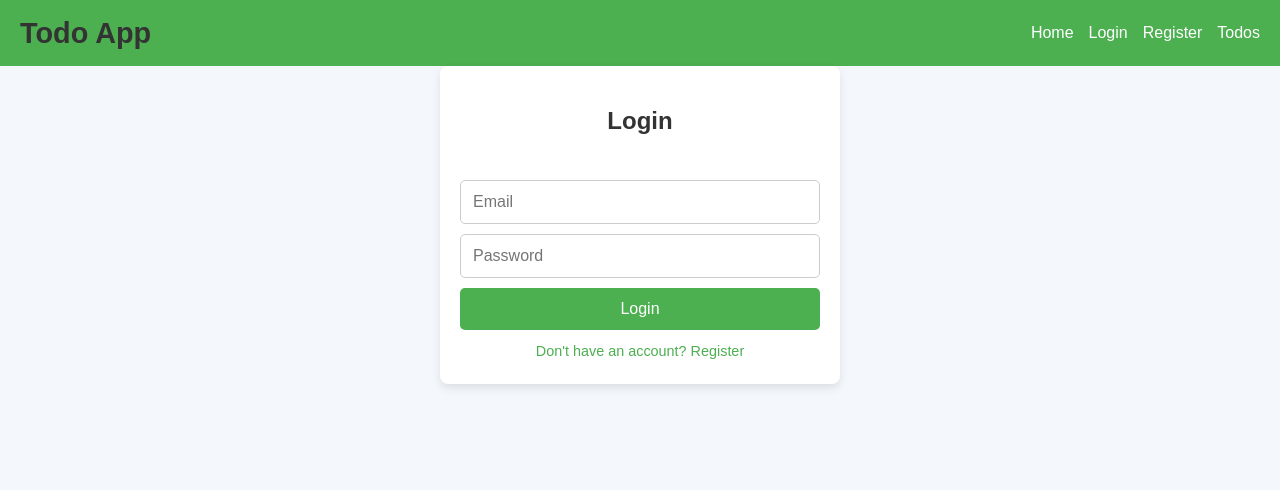
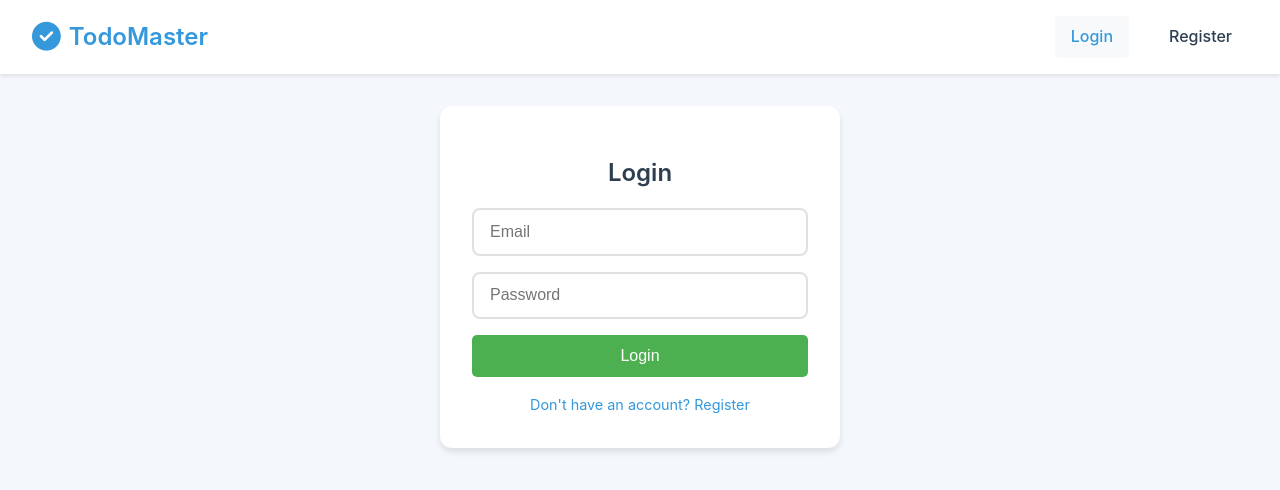
Before and after one commit to Shubham-Kumar1/devops-fe, a React (Create React App) app: page /login in a window 1280 px wide. Shown: the top 490 px of the page. Built offline with nearby package versions, Linux system fonts and the light colour scheme; the HTML template or start-up script is replaced by a standard one.

Commit message:
improved UI

```diff
--- a/public/index.html
+++ b/public/index.html
@@ -24,7 +24,8 @@
       work correctly both with client-side routing and a non-root public URL.
       Learn how to configure a non-root public URL by running `npm run build`.
     -->
-    <title>React App</title>
+    <link rel="stylesheet" href="https://cdnjs.cloudflare.com/ajax/libs/font-awesome/6.5.1/css/all.min.css" />
+    <title>TodoMaster - Organize Your Tasks</title>
   </head>
   <body>
     <noscript>You need to enable JavaScript to run this app.</noscript>
--- a/src/App.css
+++ b/src/App.css
@@ -1,98 +1,220 @@
+/* Global Styles */
+:root {
+  --primary-color: #3498db;
+  --primary-dark: #2980b9;
+  --secondary-color: #2ecc71;
+  --secondary-dark: #27ae60;
+  --danger-color: #e74c3c;
+  --danger-dark: #c0392b;
+  --text-primary: #2c3e50;
+  --text-secondary: #7f8c8d;
+  --bg-primary: #ffffff;
+  --bg-secondary: #f8f9fa;
+  --border-color: #e0e0e0;
+  --shadow-sm: 0 2px 4px rgba(0, 0, 0, 0.1);
+  --shadow-md: 0 4px 6px rgba(0, 0, 0, 0.1);
+  --shadow-lg: 0 10px 15px rgba(0, 0, 0, 0.1);
+  --radius-sm: 4px;
+  --radius-md: 8px;
+  --radius-lg: 12px;
+}
+
+* {
+  margin: 0;
+  padding: 0;
+  box-sizing: border-box;
+}
+
 body {
   background-color: #f4f7fc;
-  color: #333;
+  color: var(--text-primary);
   line-height: 1.6;
+  font-family: -apple-system, BlinkMacSystemFont, 'Segoe UI', Roboto, 'Helvetica Neue', Arial, sans-serif;
+  -webkit-font-smoothing: antialiased;
+  -moz-osx-font-smoothing: grayscale;
 }
 
+/* Container */
+.container {
+  max-width: 400px;
+  margin: 2rem auto;
+  padding: 2rem;
+  background-color: var(--bg-primary);
+  border-radius: var(--radius-lg);
+  box-shadow: var(--shadow-md);
+}
+
+/* Typography */
 h1, h2 {
   text-align: center;
   margin: 1rem 0;
-  color: #333;
-}
-
-.container {
-  max-width: 400px;
-  margin: 0 auto;
-  padding: 20px;
-  background-color: #fff;
-  border-radius: 8px;
-  box-shadow: 0 4px 10px rgba(0, 0, 0, 0.1);
+  color: var(--text-primary);
+  font-weight: 600;
 }
 
 /* Navbar Styles */
 .navbar {
-  background-color: #4CAF50;
-  padding: 10px 20px;
-  color: white;
+  background-color: var(--bg-primary);
+  padding: 1rem 2rem;
+  color: var(--text-primary);
   display: flex;
   justify-content: space-between;
   align-items: center;
+  box-shadow: var(--shadow-sm);
+  position: sticky;
+  top: 0;
+  z-index: 1000;
 }
 
-.navbar h1 {
-  margin: 0;
+.navbar-brand {
+  display: flex;
+  align-items: center;
+  gap: 1rem;
+}
+
+.navbar-logo {
+  display: flex;
+  align-items: center;
+  gap: 0.5rem;
+  text-decoration: none;
+  color: var(--primary-color);
+  font-size: 1.5rem;
+  font-weight: 600;
+}
+
+.navbar-logo i {
   font-size: 1.8rem;
 }
 
-.nav-links {
-  display: flex;
-  gap: 15px;
+.navbar-toggle {
+  display: none;
+  background: none;
+  border: none;
+  cursor: pointer;
+  padding: 0.5rem;
 }
 
-.nav-links a {
-  color: white;
+.hamburger {
+  display: block;
+  width: 24px;
+  height: 2px;
+  background-color: var(--text-primary);
+  position: relative;
+  transition: all 0.3s ease;
+}
+
+.hamburger::before,
+.hamburger::after {
+  content: '';
+  position: absolute;
+  width: 24px;
+  height: 2px;
+  background-color: var(--text-primary);
+  transition: all 0.3s ease;
+}
+
+.hamburger::before {
+  top: -6px;
+}
+
+.hamburger::after {
+  bottom: -6px;
+}
+
+.navbar-menu {
+  display: flex;
+  gap: 1.5rem;
+  align-items: center;
+}
+
+.nav-link {
+  color: var(--text-primary);
   text-decoration: none;
   font-weight: 500;
-  transition: color 0.3s ease;
+  padding: 0.5rem 1rem;
+  border-radius: var(--radius-sm);
+  transition: all 0.3s ease;
 }
 
-.nav-links a:hover {
-  color: #ddd;
+.nav-link:hover {
+  color: var(--primary-color);
+  background-color: var(--bg-secondary);
+}
+
+.nav-link.active {
+  color: var(--primary-color);
+  background-color: var(--bg-secondary);
+}
+
+.logout-btn {
+  background: none;
+  border: none;
+  font-size: 1rem;
+  cursor: pointer;
 }
 
 /* Form Styles */
-.form-container input {
-  width: 100%;
-  padding: 12px;
-  margin-bottom: 10px;
-  border: 1px solid #ccc;
-  border-radius: 5px;
-  font-size: 1rem;
+.form-container {
+  display: flex;
+  flex-direction: column;
+  gap: 1rem;
 }
 
-.form-container button {
+input {
   width: 100%;
-  padding: 12px;
-  background-color: #4CAF50;
+  padding: 0.8rem 1rem;
+  border: 2px solid var(--border-color);
+  border-radius: var(--radius-md);
+  font-size: 1rem;
+  transition: all 0.3s ease;
+}
+
+input:focus {
+  outline: none;
+  border-color: var(--primary-color);
+  box-shadow: 0 0 0 3px rgba(52, 152, 219, 0.2);
+}
+
+button {
+  padding: 0.8rem 1.5rem;
+  background-color: var(--primary-color);
   color: white;
   border: none;
-  border-radius: 5px;
+  border-radius: var(--radius-md);
   font-size: 1rem;
+  font-weight: 500;
   cursor: pointer;
-  transition: background-color 0.3s ease;
+  transition: all 0.3s ease;
 }
 
-.form-container button:hover {
-  background-color: #45a049;
+button:hover {
+  background-color: var(--primary-dark);
+}
+
+button:disabled {
+  background-color: var(--text-secondary);
+  cursor: not-allowed;
 }
 
 .link {
   display: block;
   text-align: center;
-  margin-top: 10px;
+  margin-top: 1rem;
+  color: var(--primary-color);
+  text-decoration: none;
   font-size: 0.9rem;
-  color: #4CAF50;
-  text-decoration: none;
+  transition: color 0.3s ease;
 }
 
 .link:hover {
-  color: #45a049;
+  color: var(--primary-dark);
 }
 
 .error {
-  color: red;
+  color: var(--danger-color);
   text-align: center;
-  margin-bottom: 10px;
+  margin: 0.5rem 0;
+  font-size: 0.9rem;
 }
 
 /* Todo List Styles */
@@ -139,15 +261,6 @@ h1, h2 {
 }
 
 /* Input and Add Todo styles */
-input {
-  width: calc(100% - 22px);
-  padding: 12px;
-  border-radius: 5px;
-  border: 1px solid #ccc;
-  margin-bottom: 10px;
-  font-size: 1rem;
-}
-
 button {
   padding: 12px;
   background-color: #4CAF50;
@@ -197,18 +310,36 @@ ul {
 /* Media Queries for responsiveness */
 @media (max-width: 768px) {
   .container {
-    padding: 15px;
-    width: 90%;
+    margin: 1rem;
+    padding: 1.5rem;
   }
 
   .navbar {
-    flex-direction: column;
-    align-items: center;
+    padding: 1rem;
   }
 
-  .nav-links {
+  .navbar-toggle {
+    display: block;
+  }
+
+  .navbar-menu {
+    display: none;
+    position: absolute;
+    top: 100%;
+    left: 0;
+    right: 0;
+    background-color: var(--bg-primary);
+    padding: 1rem;
     flex-direction: column;
-    gap: 10px;
-    margin-top: 10px;
+    box-shadow: var(--shadow-md);
+  }
+
+  .navbar-menu.is-open {
+    display: flex;
+  }
+
+  .nav-link {
+    width: 100%;
+    text-align: center;
   }
 }
--- a/src/components/Navbar.jsx
+++ b/src/components/Navbar.jsx
@@ -1,15 +1,49 @@
-import React from 'react';
-import { Link } from 'react-router-dom';
+import React, { useState } from 'react';
+import { Link, useLocation } from 'react-router-dom';
 
 const Navbar = () => {
+  const [isOpen, setIsOpen] = useState(false);
+  const location = useLocation();
+  const isLoggedIn = localStorage.getItem("token");
+
+  const toggleMenu = () => {
+    setIsOpen(!isOpen);
+  };
+
+  const handleLogout = () => {
+    localStorage.removeItem("token");
+    window.location.href = "/login";
+  };
+
+  const isActive = (path) => {
+    return location.pathname === path ? "active" : "";
+  };
+
   return (
     <nav className="navbar">
-      <h1>Todo App</h1>
-      <div className="nav-links">
-        <Link to="/">Home</Link>
-        <Link to="/login">Login</Link>
-        <Link to="/register">Register</Link>
-        <Link to="/todos">Todos</Link>
+      <div className="navbar-brand">
+        <Link to="/" className="navbar-logo">
+          <i className="fas fa-check-circle"></i>
+          <span>TodoMaster</span>
+        </Link>
+        <button className="navbar-toggle" onClick={toggleMenu}>
+          <span className="hamburger"></span>
+        </button>
+      </div>
+      <div className={`navbar-menu ${isOpen ? 'is-open' : ''}`}>
+        {!isLoggedIn ? (
+          <>
+            <Link to="/login" className={`nav-link ${isActive('/login')}`}>Login</Link>
+            <Link to="/register" className={`nav-link ${isActive('/register')}`}>Register</Link>
+          </>
+        ) : (
+          <>
+            <Link to="/todos" className={`nav-link ${isActive('/todos')}`}>My Todos</Link>
+            <button onClick={handleLogout} className="nav-link logout-btn">
+              <i className="fas fa-sign-out-alt"></i> Logout
+            </button>
+          </>
+        )}
       </div>
     </nav>
   );
--- a/src/pages/TodoList.css
+++ b/src/pages/TodoList.css
@@ -1,60 +1,98 @@
 .todo-list-container {
-    max-width: 600px;
-    margin: 0 auto;
-    padding: 20px;
-    background-color: #f9f9f9;
-    border-radius: 8px;
-    box-shadow: 0 4px 8px rgba(0, 0, 0, 0.1);
+  max-width: 800px;
+  margin: 2rem auto;
+  padding: 2rem;
+  background-color: #ffffff;
+  border-radius: 12px;
+  box-shadow: 0 4px 6px rgba(0, 0, 0, 0.1);
 }
 
-  h2 {
-    font-family: 'Arial', sans-serif;
-    color: #333;
+.todo-header {
+  margin-bottom: 2rem;
   text-align: center;
-    margin-bottom: 40px;
 }
 
-  .todo-input-container {
+.todo-header h1 {
+  font-size: 2.5rem;
+  color: #2c3e50;
+  margin-bottom: 0.5rem;
+}
+
+.todo-stats {
+  color: #7f8c8d;
+  font-size: 1rem;
+}
+
+.todo-form {
+  margin-bottom: 2rem;
+}
+
+.input-group {
   display: flex;
-    gap: 15px;
-    margin-bottom: 60px;
-    justify-content: center;
+  gap: 1rem;
+  margin-bottom: 1rem;
 }
 
 .todo-input {
-    padding: 14px;
-    width: 70%;
-    font-size: 16px;
-    border: 1px solid #ccc;
-    border-radius: 4px;
-    outline: none;
-    transition: border-color 0.3s;
+  flex: 1;
+  padding: 1rem;
+  font-size: 1rem;
+  border: 2px solid #e0e0e0;
+  border-radius: 8px;
+  transition: all 0.3s ease;
 }
 
 .todo-input:focus {
-    border-color: #4CAF50;
+  outline: none;
+  border-color: #3498db;
+  box-shadow: 0 0 0 3px rgba(52, 152, 219, 0.2);
 }
 
-  .todo-button {
-    padding: 14px 20px;
-    background-color: #4CAF50;
+.add-todo-btn {
+  padding: 0 1.5rem;
+  background-color: #3498db;
   color: white;
-    font-size: 16px;
   border: none;
-    border-radius: 4px;
+  border-radius: 8px;
   cursor: pointer;
-    transition: background-color 0.3s;
+  transition: all 0.3s ease;
 }
 
-  .todo-button:hover {
-    background-color: #45a049;
+.add-todo-btn:hover {
+  background-color: #2980b9;
 }
 
-  .error-message {
-    color: red;
-    text-align: center;
-    margin-bottom: 20px;
-    font-size: 16px;
+.add-todo-btn:disabled {
+  background-color: #bdc3c7;
+  cursor: not-allowed;
+}
+
+.todo-filters {
+  display: flex;
+  justify-content: center;
+  gap: 1rem;
+  margin-bottom: 2rem;
+}
+
+.filter-btn {
+  padding: 0.5rem 1rem;
+  border: 2px solid #e0e0e0;
+  background: none;
+  color: #7f8c8d;
+  border-radius: 6px;
+  cursor: pointer;
+  transition: all 0.3s ease;
+}
+
+.filter-btn:hover {
+  border-color: #3498db;
+  color: #3498db;
+}
+
+.filter-btn.active {
+  background-color: #3498db;
+  border-color: #3498db;
+  color: white;
 }
 
 .todo-list {
@@ -62,35 +100,185 @@
   padding: 0;
 }
 
-  .todo-list li {
-    background-color: #fff;
-    padding: 20px;
+.todo-item {
+  display: flex;
+  align-items: center;
+  justify-content: space-between;
+  padding: 1rem;
+  margin-bottom: 1rem;
+  background-color: #f8f9fa;
   border-radius: 8px;
-    box-shadow: 0 2px 8px rgba(0, 0, 0, 0.1);
-    margin-bottom: 25px;
-    transition: transform 0.3s ease;
+  transition: all 0.3s ease;
 }
 
-  .todo-list li:hover {
-    transform: translateY(-3px);
+.todo-item:hover {
+  transform: translateY(-2px);
+  box-shadow: 0 4px 6px rgba(0, 0, 0, 0.1);
+}
+
+.todo-item.completed {
+  background-color: #f0f9ff;
+}
+
+.todo-item.loading {
+  opacity: 0.7;
+  pointer-events: none;
+}
+
+.todo-content {
+  display: flex;
+  align-items: center;
+  gap: 1rem;
+  flex: 1;
+}
+
+.todo-checkbox {
+  position: relative;
+  display: inline-block;
+  width: 24px;
+  height: 24px;
+  cursor: pointer;
+}
+
+.todo-checkbox input {
+  opacity: 0;
+  width: 0;
+  height: 0;
+}
+
+.checkmark {
+  position: absolute;
+  top: 0;
+  left: 0;
+  width: 24px;
+  height: 24px;
+  background-color: white;
+  border: 2px solid #e0e0e0;
+  border-radius: 6px;
+  transition: all 0.3s ease;
+}
+
+.todo-checkbox input:checked ~ .checkmark {
+  background-color: #3498db;
+  border-color: #3498db;
+}
+
+.checkmark:after {
+  content: "";
+  position: absolute;
+  display: none;
+  left: 8px;
+  top: 4px;
+  width: 5px;
+  height: 10px;
+  border: solid white;
+  border-width: 0 2px 2px 0;
+  transform: rotate(45deg);
+}
+
+.todo-checkbox input:checked ~ .checkmark:after {
+  display: block;
+}
+
+.todo-title {
+  font-size: 1rem;
+  color: #2c3e50;
+}
+
+.completed .todo-title {
+  text-decoration: line-through;
+  color: #7f8c8d;
+}
+
+.todo-actions {
+  display: flex;
+  gap: 0.5rem;
+}
+
+.todo-btn {
+  padding: 0.5rem;
+  border: none;
+  background: none;
+  color: #7f8c8d;
+  cursor: pointer;
+  transition: all 0.3s ease;
+  border-radius: 4px;
+}
+
+.todo-btn:hover {
+  background-color: #f0f0f0;
+}
+
+.edit-btn:hover {
+  color: #3498db;
+}
+
+.delete-btn:hover {
+  color: #e74c3c;
+}
+
+.loading-spinner {
+  text-align: center;
+  padding: 2rem;
+  color: #7f8c8d;
+}
+
+.loading-spinner i {
+  font-size: 2rem;
+  margin-bottom: 1rem;
+}
+
+.empty-state {
+  text-align: center;
+  padding: 3rem 1rem;
+  color: #7f8c8d;
+}
+
+.empty-state i {
+  font-size: 3rem;
+  margin-bottom: 1rem;
+}
+
+.empty-state p {
+  margin: 0.5rem 0;
+}
+
+.empty-state-subtitle {
+  font-size: 0.9rem;
+  opacity: 0.8;
+}
+
+.error-message {
+  color: #e74c3c;
+  text-align: center;
+  margin: 0.5rem 0;
+  font-size: 0.9rem;
 }
 
 @media (max-width: 768px) {
   .todo-list-container {
-      padding: 15px;
+    margin: 1rem;
+    padding: 1rem;
   }
 
-    .todo-input-container {
-      flex-direction: column;
-      align-items: center;
+  .todo-header h1 {
+    font-size: 2rem;
   }
 
-    .todo-input {
-      width: 100%;
-      margin-bottom: 15px;
+  .input-group {
+    flex-direction: column;
   }
 
-    .todo-button {
-      width: 100%;
+  .add-todo-btn {
+    padding: 1rem;
+  }
+
+  .todo-filters {
+    flex-wrap: wrap;
+  }
+
+  .filter-btn {
+    flex: 1;
+    min-width: 100px;
   }
 }
```
Also changed, not shown: src/components/TodoItem.jsx (+42 -12 lines), src/pages/TodoList.jsx (+85 -10 lines). Lines whose indentation alone changed are shown as unchanged.
